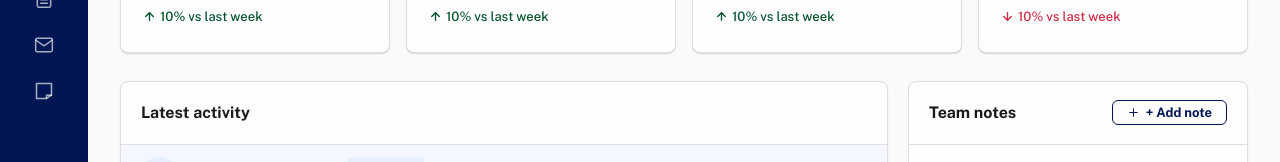
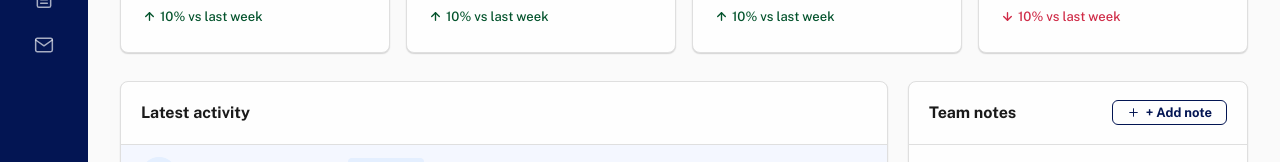
Before and after one commit to Jaylenerubio/uxjay, a React (Vite) app: page / in a window 1280 px wide. Shown: the part 252-414 px from the top of the page. Built offline with nearby package versions, Linux system fonts and the light colour scheme.

Commit message:
Remove sticky notes from MyFile NYG app — moved to standalone project
https://claude.ai/code/session_019XUZBrg4ua4yRJYrAqqKuL

```diff
--- a/src/App.jsx
+++ b/src/App.jsx
@@ -6,7 +6,6 @@ import ClientsPage from './components/ClientsPage';
 import DocumentsPage from './components/DocumentsPage';
 import ClientDetail from './components/ClientDetail';
 import NoticesPage from './components/NoticesPage';
-import StickyNotesPage from './components/StickyNotesPage';
 
 export default function App() {
   const [page, setPage] = useState('dashboard');
@@ -25,11 +24,6 @@ export default function App() {
   function handleBack() {
     setPage('clients');
     setSelectedClientId(null);
-  }
-
-  // Sticky notes is full-screen — no sidebar
-  if (page === 'sticky-notes') {
-    return <StickyNotesPage onReturn={() => setPage('dashboard')} />;
   }
 
   function renderPage() {
--- a/src/components/Sidebar.jsx
+++ b/src/components/Sidebar.jsx
@@ -1,12 +1,11 @@
 import { Icon } from './Icons';
 
 const NAV_ITEMS = [
-  { key: 'dashboard',    label: 'Dashboard',    icon: 'home'         },
-  { key: 'activity',     label: 'Activity',     icon: 'bell'         },
-  { key: 'clients',      label: 'Clients',      icon: 'group'        },
-  { key: 'documents',    label: 'Documents',    icon: 'documents'    },
-  { key: 'notices',      label: 'Notices',      icon: 'mail'         },
-  { key: 'sticky-notes', label: 'Leave a Note', icon: 'sticky-note'  },
+  { key: 'dashboard', label: 'Dashboard', icon: 'home'      },
+  { key: 'activity',  label: 'Activity',  icon: 'bell'      },
+  { key: 'clients',   label: 'Clients',   icon: 'group'     },
+  { key: 'documents', label: 'Documents', icon: 'documents' },
+  { key: 'notices',   label: 'Notices',   icon: 'mail'      },
 ];
 
 export default function Sidebar({ active, onNav }) {
```
